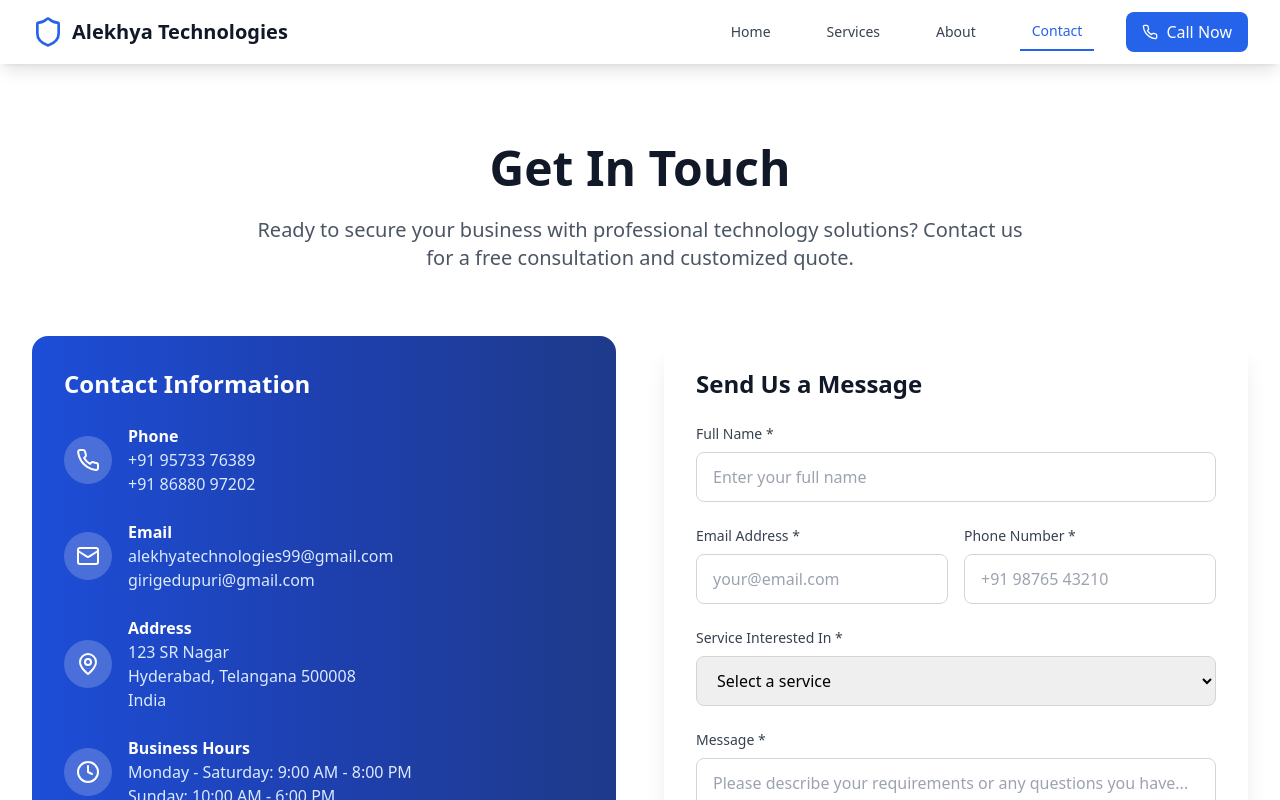
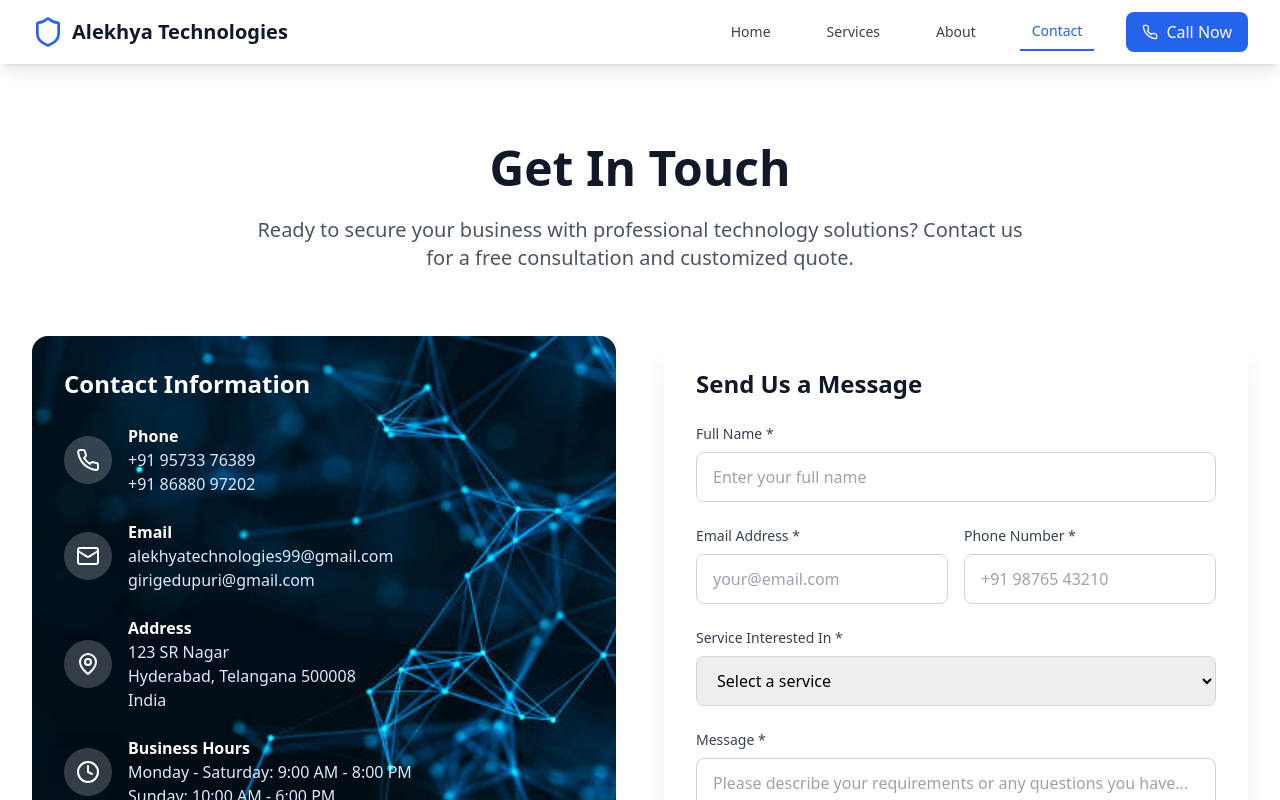
Before and after one commit to nani1105/Alekhya-Technologies, a React (Vite) app: page /contact in a window 1280 px wide. Shown: the top 800 px of the page. Built offline with nearby package versions, Linux system fonts and the light colour scheme.

Commit message:
fixed img loc

```diff
--- a/src/pages/Contact.tsx
+++ b/src/pages/Contact.tsx
@@ -1,7 +1,7 @@
 import React, { useState } from 'react';
 import { Phone, Mail, MapPin, Clock, Send, CheckCircle } from 'lucide-react';
 import { Fade, Slide } from 'react-awesome-reveal';
-
+import heroImage from '../Logo/Hero.jpg';
 
 const Contact = () => {
   const [formData, setFormData] = useState({
@@ -77,8 +77,9 @@
           <Slide direction="left" triggerOnce>
             <div>
               <div
-                  className="relative text-white p-8 rounded-2xl mb-8 bg-gradient-to-r from-blue-700 via-blue-800 to-blue-900 overflow-hidden"
-                >
+                className="relative text-white p-8 rounded-2xl mb-8 bg-cover bg-center overflow-hidden"
+                style={{ backgroundImage: `url(${heroImage})` }} //
+              >
                 <h2 className="text-2xl font-bold mb-6">Contact Information</h2>
                 <div className="space-y-6">
                   <Fade cascade damping={0.1} triggerOnce>
```
Also changed, not shown: src/pages/Home.tsx (+5 -5 lines).
